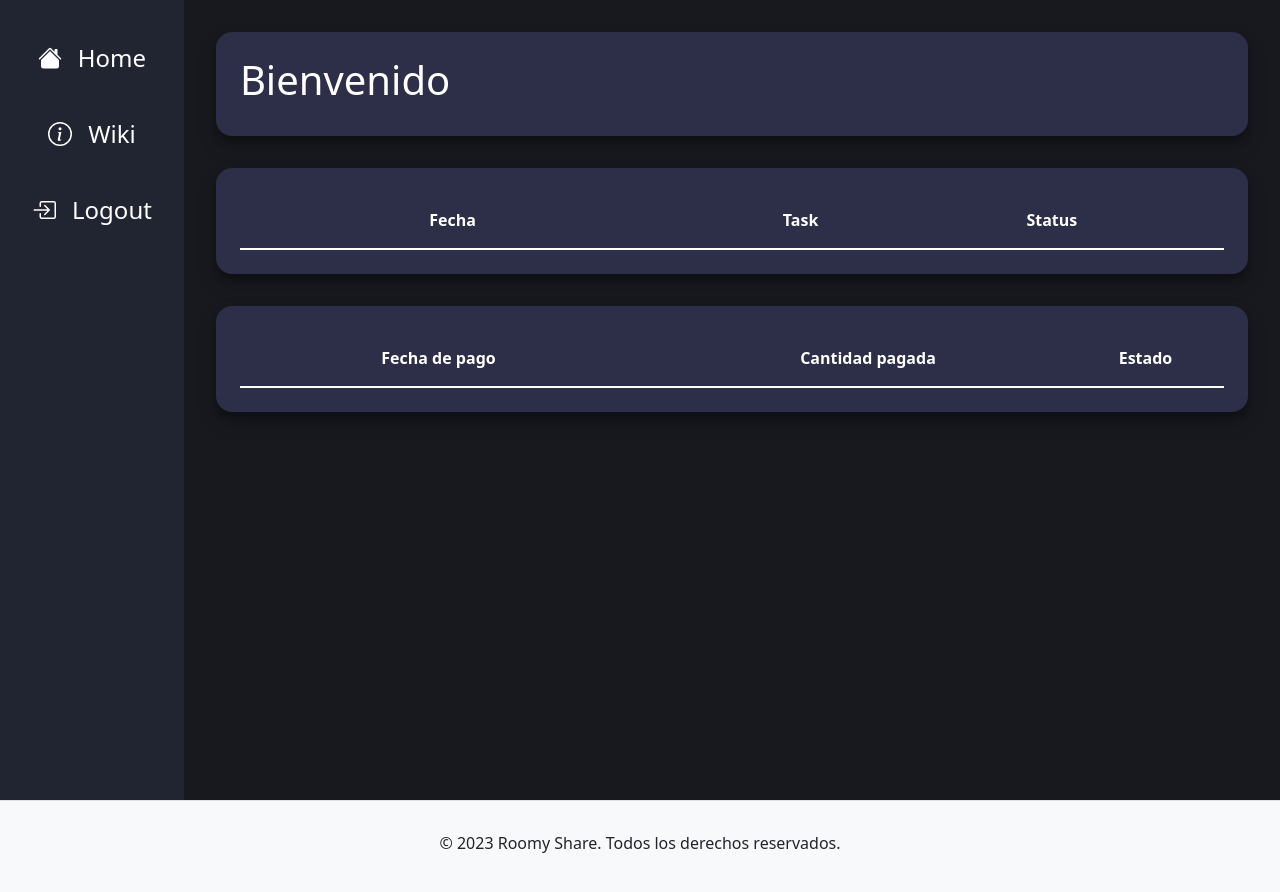
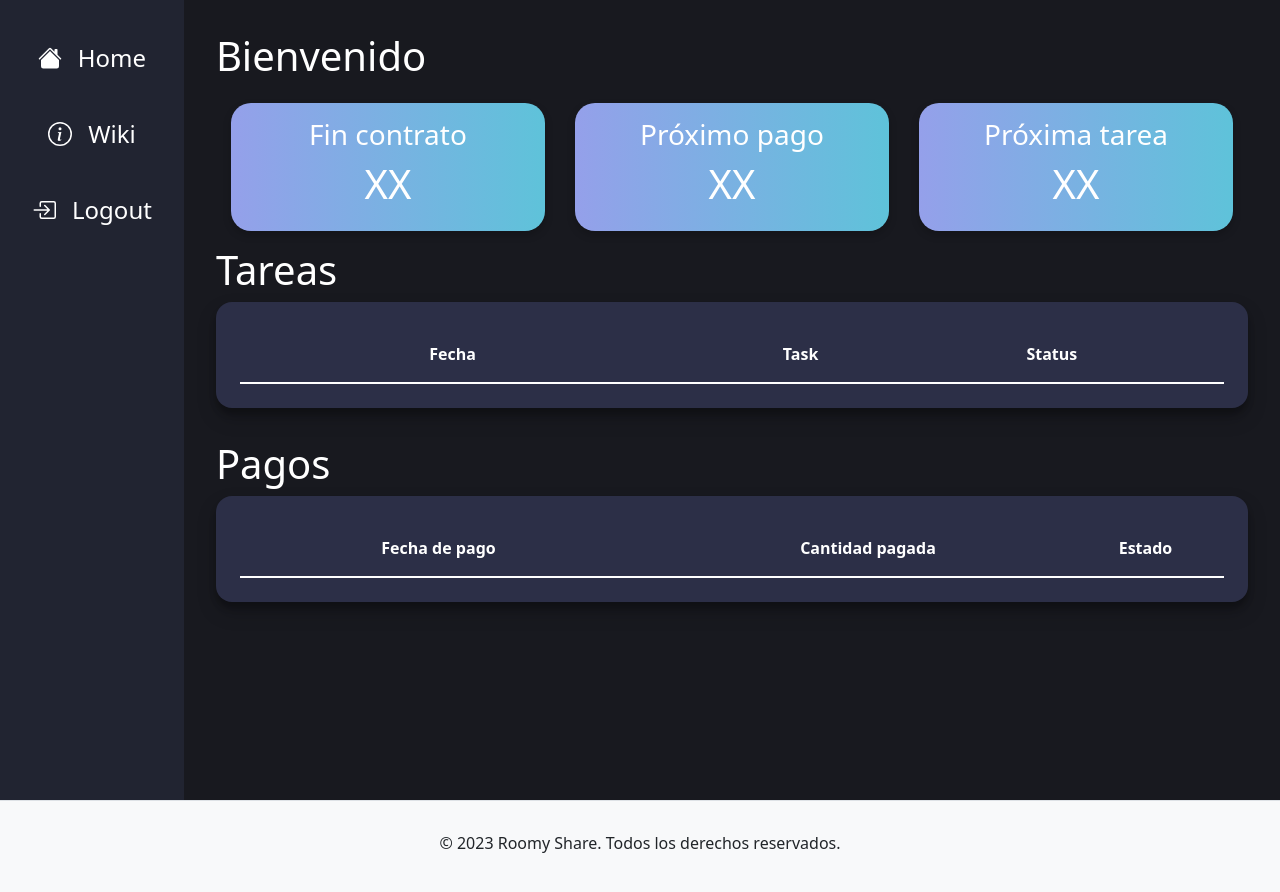
Before and after one commit to gerasg/roomy-share, a Next.js app: page /user_dashboard in a window 1280 px wide. Shown: the top 892 px of the page. Built offline with nearby package versions, Linux system fonts and the light colour scheme.

Commit message:
CSS Gradients and 3 cards implementation for User Dashboard

```diff
--- a/src/pages/user_dashboard.tsx
+++ b/src/pages/user_dashboard.tsx
@@ -3,8 +3,46 @@ import { useRouter } from 'next/router';
 import { useEffect, useState, useMemo } from 'react';
 import { Badge } from 'react-bootstrap';
 import { HouseFill, InfoCircle, BoxArrowInRight, Info } from 'react-bootstrap-icons';
-import styled from 'styled-components';
+import styled, { css, keyframes } from 'styled-components';
 import { useTable, useSortBy } from 'react-table';
+
+// Define la animación
+const gradientAnimation = keyframes`
+  0%{background-position:83% 0%}
+  50%{background-position:18% 100%}
+  100%{background-position:83% 0%}
+`;
+
+// Crea un mixin que utiliza la animación definida
+const gradientBackground = css`
+  background: linear-gradient(270deg, #00ffbd, #d974ff);
+  background-size: 400% 400%;
+  animation: ${gradientAnimation} 30s ease infinite;
+`;
+
+// Define el componente InfoCard usando el mixin
+const InfoCard = styled.div`
+  ${gradientBackground}
+  display: flex;
+  flex-direction: column;
+  align-items: center;
+  justify-content: center;
+  border-radius: 20px;
+  padding: 15px;
+  margin: 15px;
+  width: calc((100% / 3) - 30px);
+  box-shadow: 0 4px 8px 0 rgba(0,0,0,0.2);
+  transition: 0.3s;
+  color: white;
+
+  @media (max-width: 768px) {
+    width: 100%;
+  }
+
+  &:hover {
+    box-shadow: 0 8px 16px 0 rgba(0,0,0,0.2);
+  }
+`;
 
 const DashboardWrapper = styled.div`
   display: flex;
@@ -313,9 +351,22 @@ export default function Dashboard() {
         <NavItem href="/" onClick={handleLogout}><BoxArrowInRight />Logout</NavItem>
       </SideNav>
       <MainContent>
-        <Card>
-          <h1>Bienvenido {userName}</h1>
-        </Card>
+        <h1>Bienvenido {userName}</h1>
+        <div style={{display: 'flex', justifyContent: 'center', flexWrap: 'wrap'}}>
+          <InfoCard>
+            <h3>Fin contrato</h3>
+            <h1>XX</h1>
+          </InfoCard>
+          <InfoCard>
+            <h3>Próximo pago</h3>
+            <h1>XX</h1>
+          </InfoCard>
+          <InfoCard>
+            <h3>Próxima tarea</h3>
+            <h1>XX</h1>
+          </InfoCard>
+        </div>
+        <h1>Tareas</h1>
         <Card>
         <TableContainer>
           <Table {...getTablePropsTasks()}>
@@ -344,6 +395,7 @@ export default function Dashboard() {
           </Table>
         </TableContainer>
         </Card>
+        <h1>Pagos</h1>
         <Card>
           <TableContainer>
             <Table {...getTablePropsPayments()}>
```
